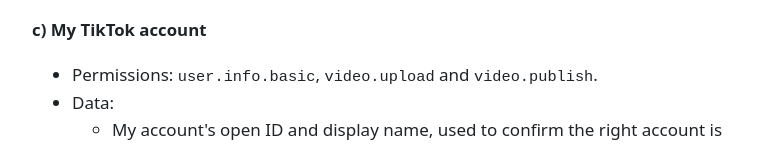
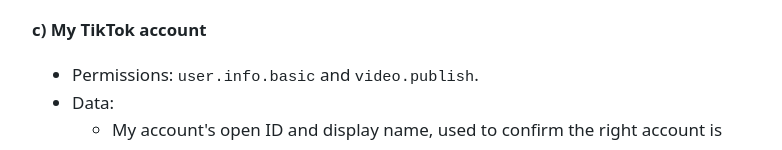
Before and after one commit to noyyinperth-alt/noyyinperth-site, a plain HTML site: page privacy.html in a window 1280 px wide. Shown: the part 1548-1698 px from the top of the page, without its empty margins (244-1026 px from the left). Drawn offline with Linux system fonts and the light colour scheme.

Commit message:
Privacy policy: TikTok permissions are user.info.basic and video.publish only

```diff
--- a/privacy.html
+++ b/privacy.html
@@ -76,7 +76,7 @@
 
     <h3>c) My TikTok account</h3>
     <ul>
-      <li>Permissions: <code>user.info.basic</code>, <code>video.upload</code> and <code>video.publish</code>.</li>
+      <li>Permissions: <code>user.info.basic</code> and <code>video.publish</code>.</li>
       <li>Data:
         <ul>
           <li>My account's open ID and display name, used to confirm the right account is connected.</li>
```
